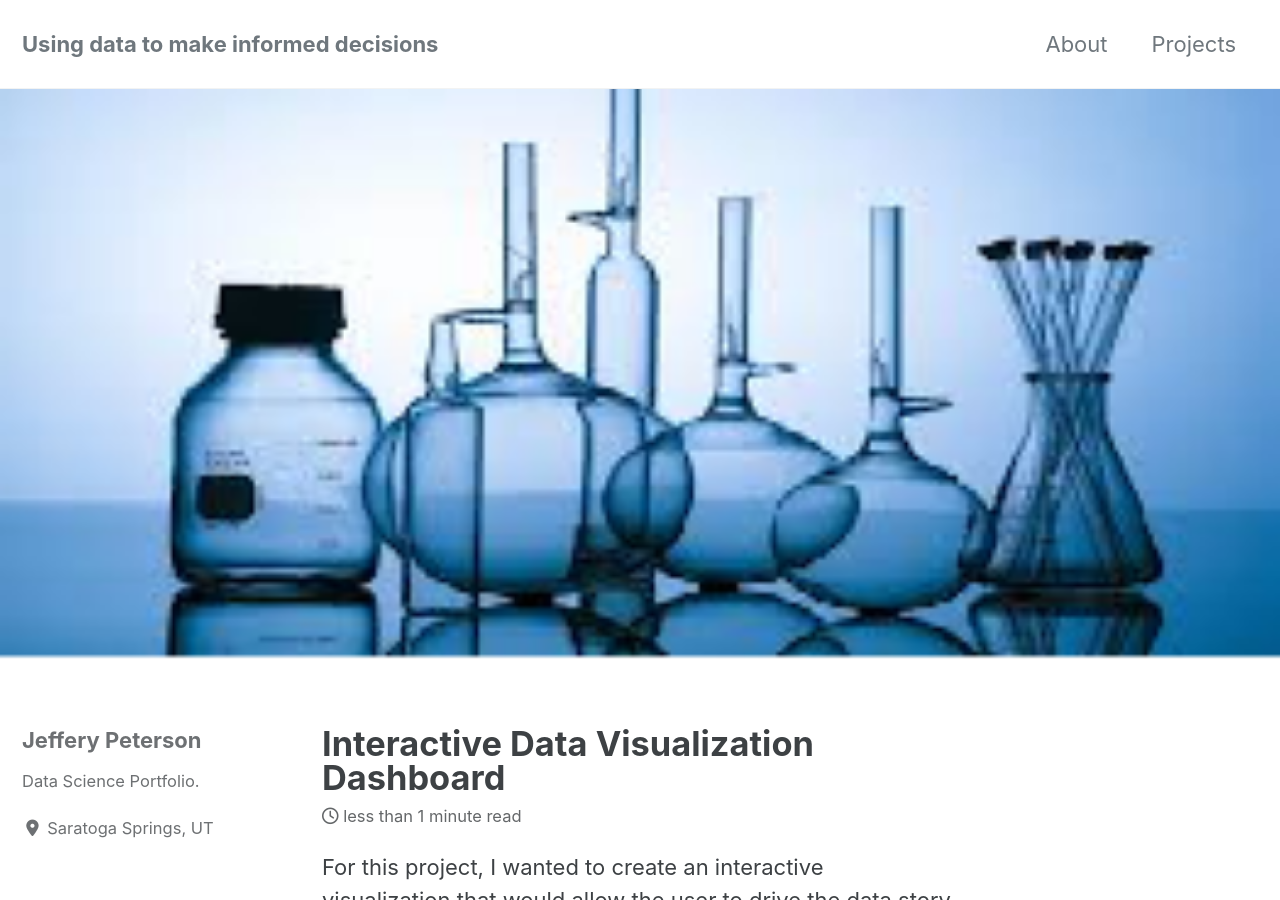
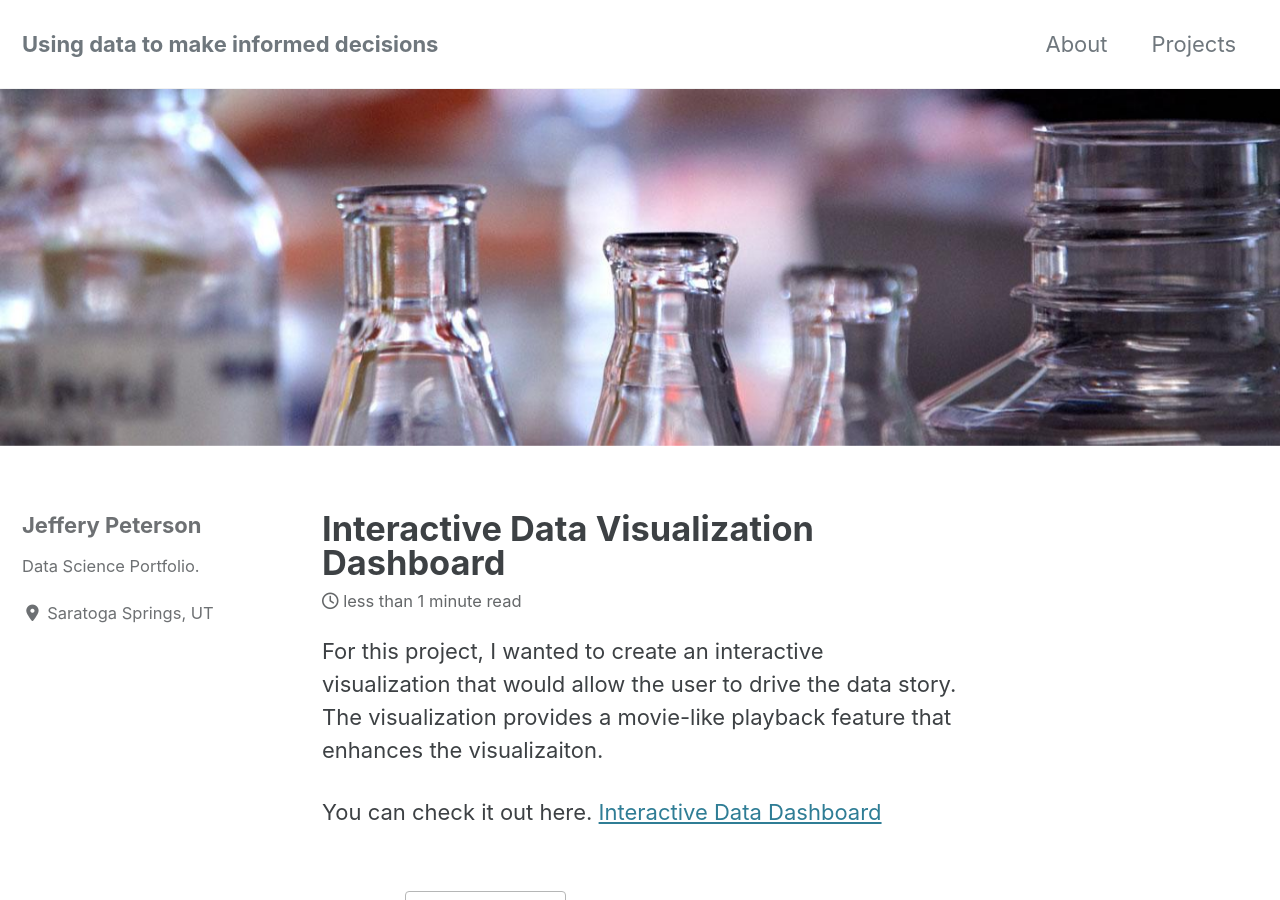
Before and after one commit to jdp71/jdp71.github.io, a Jekyll site: the page built from _posts/2020-03-15-data_visualization.md, in a window 1280 px wide and 900 px high. Built offline with Jekyll 4.4.1, drawn with Linux system fonts in a browser that asks for light colours; cached includes are drawn as plain includes; nearby versions of some CDN libraries.

Commit message:
new images

```diff
--- a/_posts/2020-03-15-data_visualization.md
+++ b/_posts/2020-03-15-data_visualization.md
@@ -3,7 +3,7 @@ title: "Interactive Data Visualization Dashboard"
 date: 2020-03-15
 tags: [Data Visualization]
 header:
-  image: "/images/chemistry.png"
+  image: "/images/chemistry.jpg"
 excerpt: "This is an interactive Tableau Workbook of actual test data."
 ---
 For this project, I wanted to create an interactive visualization that would allow the user to drive the data story.  The visualization provides a movie-like playback feature that enhances the visualizaiton.
```
Also changed, not shown: _posts/2020-03-15-UFO.md (+1 -1 lines), images/chemistry.jpg (added).
